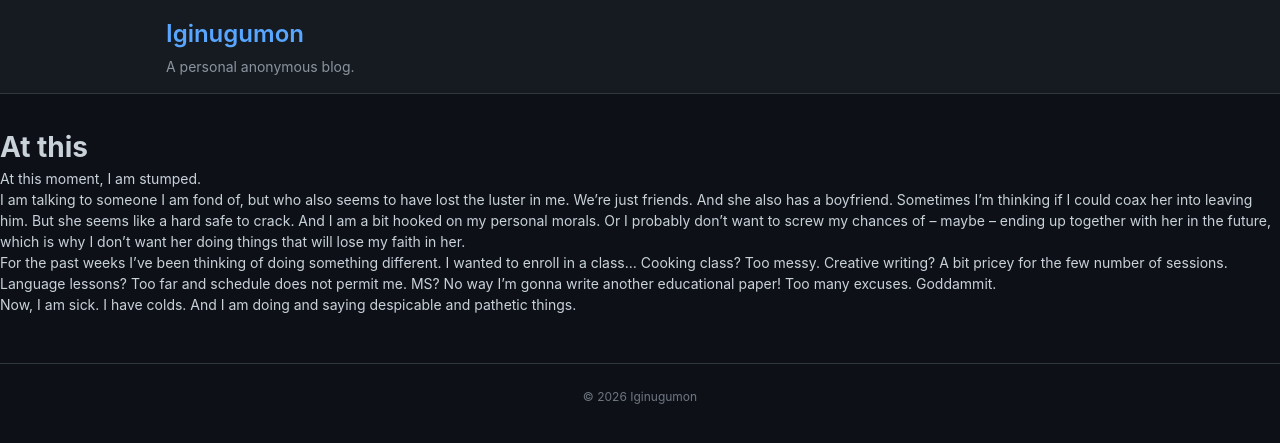
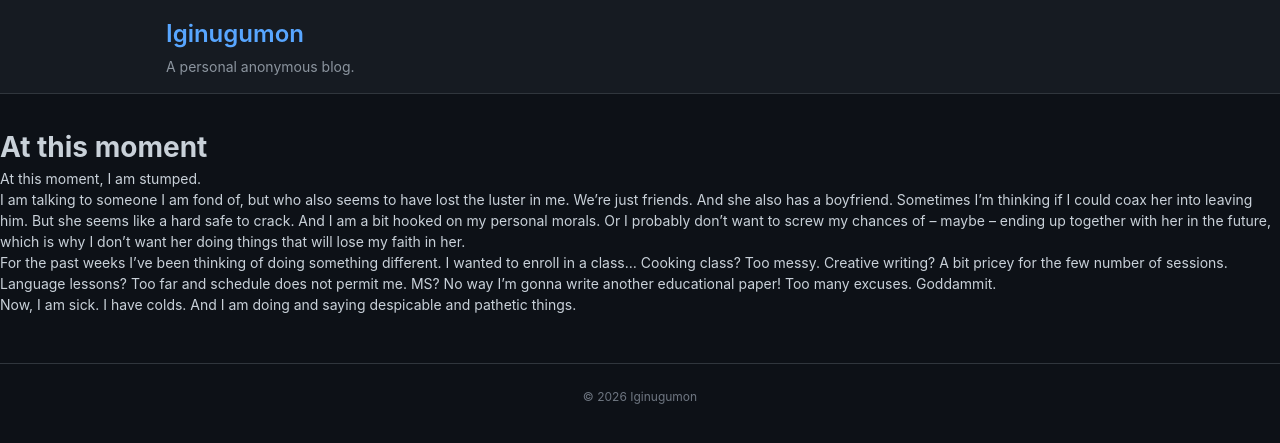
Before and after one commit to iginugumon/iginugumon.github.io, a Jekyll site: the page built from _posts/2023-09-19-At this moment.md, in a window 1280 px wide. Shown: the top 443 px of the page. Built offline with Jekyll 4.4.1, drawn with Linux system fonts in a browser that asks for light colours; our own code applies the rules of GitHub Pages for plain Markdown files.

Commit message:
📝 Sync blog post from pkms - 3b0a60e3c009d6b3b5128ef8ce428a2517c711ec

```diff
--- a/_posts/2023-09-19-At this moment.md
+++ b/_posts/2023-09-19-At this moment.md
@@ -4,7 +4,7 @@ tags:
   - Blog
 Date Created: 2023-09-19
 ---
-# At this
+# At this moment
 
 At this moment, I am stumped.
 
```
